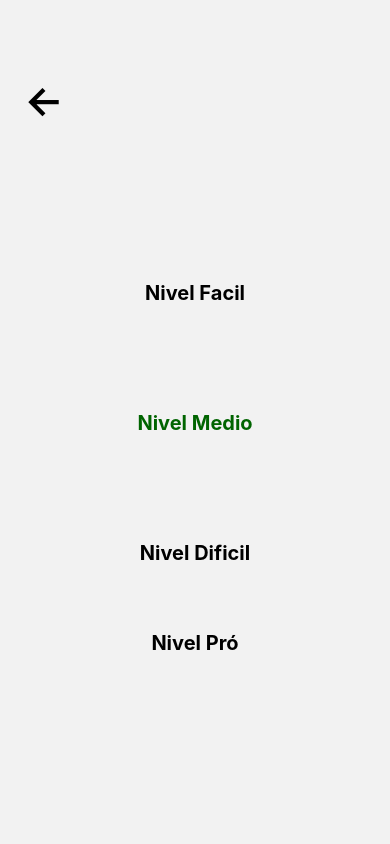
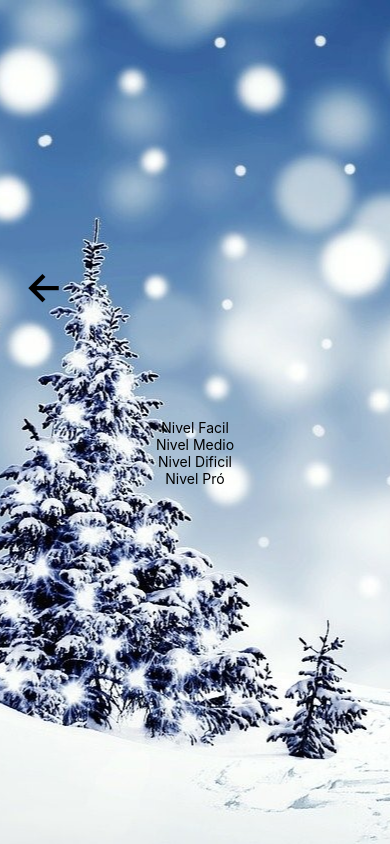
Before and after one commit to StartupCodice/word-search-game, a React Native app: screen /Estilos in a window 390 px wide. Shown: the top 844 px of the page. Built offline with nearby package versions, Linux system fonts and the light colour scheme.

Commit message:
feat:
tela de botões estilizada, botões vermelhos com suas rotas de niveis

```diff
--- a/src/pages/Estilos/NivelBotoes.js
+++ b/src/pages/Estilos/NivelBotoes.js
@@ -10,6 +10,8 @@ export default function NiveisBotoes() {
 
     return (
         <View style={styles.container}>
+            <ImageBackground source={require('../../assets/natalbotões.jpg')} style={styles.imageBackground}>
+                <View style={styles.container}>
                     <TouchableOpacity>
                     <Ionicons
                         name="arrow-back"
@@ -18,42 +20,34 @@ export default function NiveisBotoes() {
                         style={styles.buttonNiveis}
                         onPress={() => navigation.navigate('Home')}/>
                     </TouchableOpacity>
-            <TouchableHighlight underlayColor="null" onPress={() => navigation.navigate('NivelFacil')}>
-                <ImageBackground
-                    style={{ width: 180, height: 90 }}
-                >
-                    <Text style={styles.buttonTextYellow}>
+
+                        <TouchableHighlight underlayColor="null" onPress={() => navigation.navigate('NivelFacil')} style={styles.buttonRed}>
+                                <Text style={styles.buttonText}>
                                     Nivel Facil
                                 </Text>
-                </ImageBackground>
                         </TouchableHighlight>
-            <TouchableHighlight underlayColor="null" onPress={() => navigation.navigate('NivelMedio')}>
-                <ImageBackground
-                    style={{ width: 180, height: 90, margin: 40 }}
-                >
-                    <Text style={styles.buttonTextGreen}>
+
+                        <TouchableHighlight underlayColor="null" onPress={() => navigation.navigate('NivelMedio')} style={styles.buttonRed}>
+                                <Text style={styles.buttonText}>
                                     Nivel Medio
                                 </Text>
-                </ImageBackground>
                         </TouchableHighlight>
-            <TouchableHighlight underlayColor="null" onPress={() => navigation.navigate('NivelDificil')}>
-                <ImageBackground
-                    style={{ width: 180, height: 90 }}
-                >
-                    <Text style={styles.buttonTextYellow}>
+
+                        <TouchableHighlight underlayColor="null" onPress={() => navigation.navigate('NivelDificil')} style={styles.buttonRed}>
+                                <Text style={styles.buttonText}>
                                     Nivel Dificil
                                 </Text>
-                </ImageBackground>
                         </TouchableHighlight>
-            <TouchableHighlight underlayColor="null" onPress={() => navigation.navigate('NivelPro')}>
-                <ImageBackground
-                    style={{ width: 180, height: 90 }}
-                >
-                    <Text style={styles.buttonTextYellow}>
+
+                        <TouchableHighlight underlayColor="null" onPress={() => navigation.navigate('NivelPro')} style={styles.buttonRed}>
+                                <Text style={styles.buttonText}>
                                     Nivel Pró
                                 </Text>
+                        </TouchableHighlight>
+
+                </View>
             </ImageBackground>
-            </TouchableHighlight>
+
         </View>
     );
 }
--- a/src/pages/Menu/Menu.js
+++ b/src/pages/Menu/Menu.js
@@ -1,6 +1,5 @@
 import React from 'react'
 import { Text, View, Image, TouchableOpacity, TouchableHighlight, ImageBackground, ScrollView} from 'react-native';
-import styles from './style';
 import { Ionicons } from '@expo/vector-icons';
 
 export function Menu({ navigation }){
```
Lines whose indentation alone changed are shown as unchanged.
